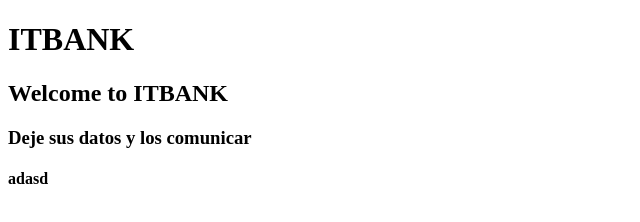
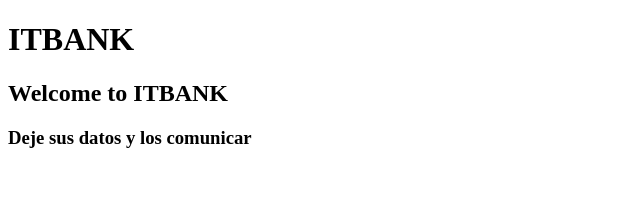
Before and after one commit to lucianofalco/Fullstackdev, a plain HTML site: page index.html in a window 1280 px wide. Shown: the full height of the page, 0-640 px from the left. Drawn offline with Linux system fonts and the light colour scheme.

Commit message:
borrar h4

```diff
--- a/index.html
+++ b/index.html
@@ -10,6 +10,5 @@
     <h1> ITBANK</h1>
     <h2>Welcome to ITBANK</h2>
     <h3> Deje sus datos y los comunicar</h3>
-    <h4> adasd</h4>
 </body>
 </html>
```
